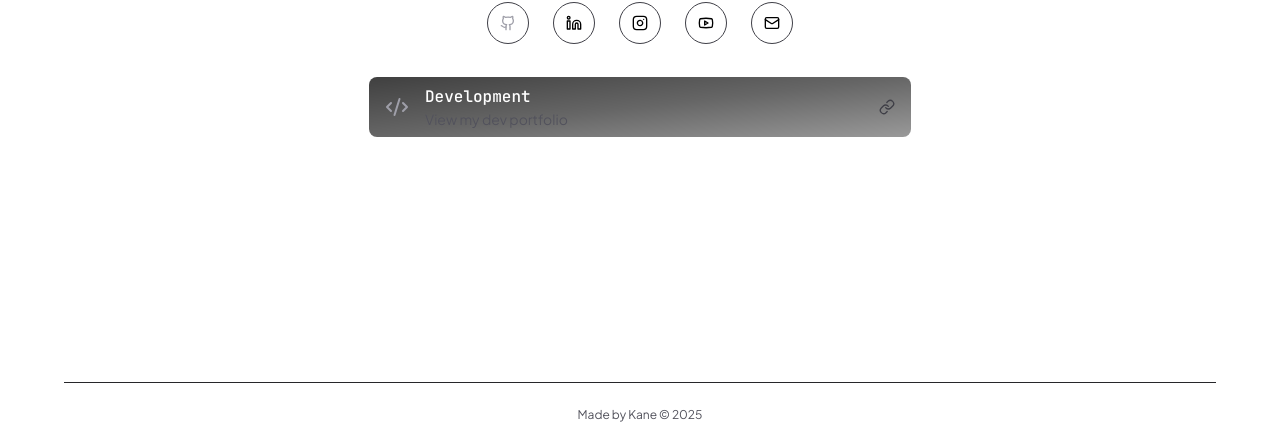
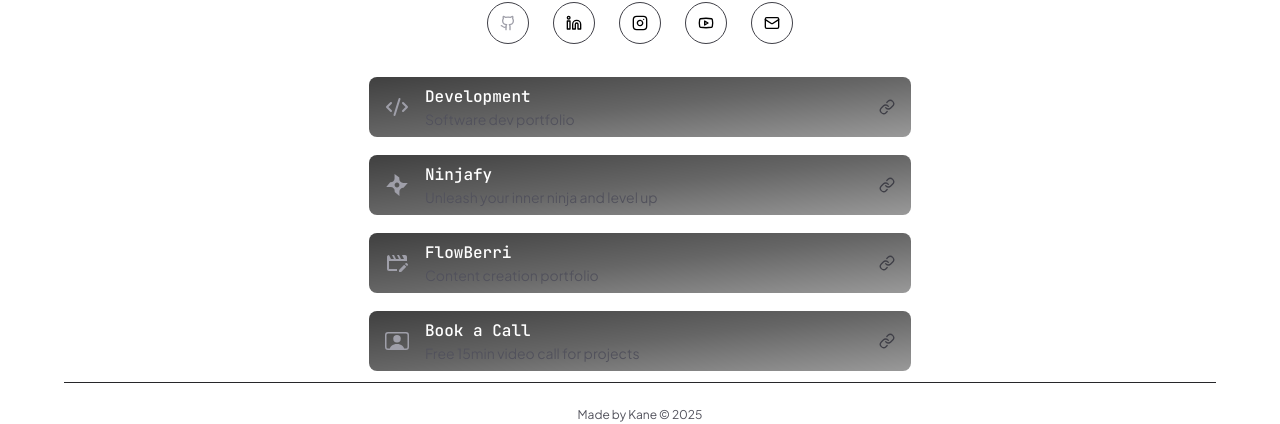
Before and after one commit to Kane-Pickett/kane-bio, a Next.js app: page / in a window 1280 px wide. Shown: the part 353-777 px from the top of the page. Built offline with nearby package versions, Linux system fonts and the light colour scheme.

Commit message:
Changed Content Buttons to use Array of Objects, rather than hardcoded html

```diff
--- a/src/app/components/ContentButtons.jsx
+++ b/src/app/components/ContentButtons.jsx
@@ -1,35 +1,74 @@
-import { LuCodeXml, LuLink } from "react-icons/lu";
+import { LuCodeXml, LuLink, LuScissors } from "react-icons/lu";
+import { GiSharpShuriken } from "react-icons/gi";
+import { SiCalendly, SiGooglemeet } from "react-icons/si";
+import { MdMovieEdit } from "react-icons/md";
+import { BsPersonVideo } from "react-icons/bs";
+
+const Buttons = [
+  {
+    key: 1,
+    title: "Development",
+    subtitle: "Software dev portfolio",
+    icon1: LuCodeXml,
+    icon2: LuLink,
+    href: ""
+  },
+  {
+    key: 2,
+    title: "Ninjafy",
+    subtitle: "Unleash your inner ninja and level up",
+    icon1: GiSharpShuriken,
+    icon2: LuLink,
+    href: ""
+  },
+  {
+    key: 3,
+    title: "FlowBerri",
+    subtitle: "Content creation portfolio",
+    icon1: MdMovieEdit,
+    icon2: LuLink,
+    href: ""
+  },
+  {
+    key: 4,
+    title: "Book a Call",
+    subtitle: "Free 15min video call for projects",
+    icon1: BsPersonVideo,
+    icon2: LuLink,
+    href: ""
+  }
+];
 
 export default function ContentButtons() {
   return (
     <section className="max-w-xl w-full px-4 mx-auto z-20">
       <div className="flex flex-col gap-4">
-        {/* button */}
-        <div className="p-[1px] bg-gradient-to-br from-white/20 via-white/10 to-transparent rounded-lg group duration-400 hover:scale-102">
+        {Buttons.map(
+          ({ key, title, subtitle, icon1: Icon1, icon2: Icon2, href }) => (
+            <div
+              key={key}
+              className="p-[1px] bg-gradient-to-br from-white/20 via-white/10 to-transparent rounded-lg group duration-400 hover:scale-104 hover:from-white/30 hover:via-white/10 hover:to-transparent"
+            >
               <a
-            href=""
+                href={href}
                 target="_blank"
                 rel="noopener noreferrer"
                 className="flex justify-between items-center px-4 py-2 bg-gradient-to-br from-black/75 via-black/60 to-black/40 backdrop-blur-lg rounded-lg"
               >
                 <div className="flex flex-row gap-4">
-              <LuCodeXml className="w-6 h-auto text-zinc-400 group-hover:text-zinc-200 duration-400" />
+                  <Icon1 className="w-6 h-auto text-zinc-400 group-hover:text-zinc-200 duration-400" />
                   <div className="flex flex-col">
                     <h1 className="text-white text-base font-medium">
-                  Development
+                      {title}
                     </h1>
-                <p className="text-zinc-600 text-sm">View my dev portfolio</p>
+                    <p className="text-zinc-600 text-sm">{subtitle}</p>
                   </div>
                 </div>
-            <LuLink className="w-4 h-auto text-zinc-700 group-hover:text-zinc-400 duration-400" />
+                <Icon2 className="w-4 h-auto text-zinc-700 group-hover:text-zinc-400 duration-400" />
               </a>
             </div>
-
-        <div></div>
-
-        <div></div>
-
-        <div></div>
+          )
+        )}
       </div>
     </section>
   );
```
Also changed, not shown: public/images/flowberri.png (added). Lines whose indentation alone changed are shown as unchanged.
